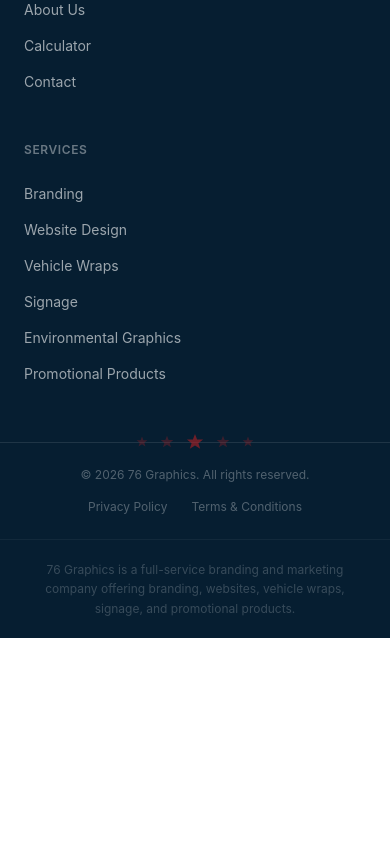
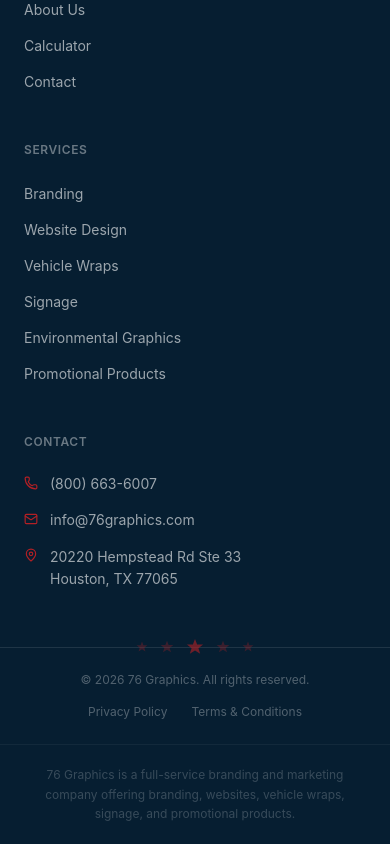
Before and after one commit to Starboymunir/76graphics, a Next.js app: page /terms in a window 390 px wide. Shown: the part 3389-4233 px from the top of the page. Before the commit the page ends 4027 px from the top, so only its background shows below. Built offline with nearby package versions, Linux system fonts and the light colour scheme; a web font is replaced by a local one.

Commit message:
feat: surface phone (800) 663-6007 in navbar, footer Contact column, and final CTA

```diff
--- a/src/components/FinalCTA.tsx
+++ b/src/components/FinalCTA.tsx
@@ -1,7 +1,7 @@
 "use client";
 
 import { motion } from "framer-motion";
-import { ArrowRight } from "lucide-react";
+import { ArrowRight, Phone } from "lucide-react";
 import Link from "next/link";
 
 export default function FinalCTA() {
@@ -48,20 +48,21 @@
           className="flex flex-col sm:flex-row items-center justify-center gap-4"
         >
           <Link
-            href="#contact"
+            href="/contact"
             className="group inline-flex items-center gap-3 bg-[#b32025] text-white px-10 py-4 text-sm font-bold tracking-[0.15em] uppercase hover:bg-[#8f1a1e] transition-colors"
             style={{ fontFamily: "'Inter', sans-serif" }}
           >
             Start Your Project
             <ArrowRight size={16} className="group-hover:translate-x-1 transition-transform" />
           </Link>
-          <Link
-            href="/contact"
-            className="group inline-flex items-center gap-3 border border-white/20 text-white/60 hover:text-white hover:border-white/50 px-10 py-4 text-sm font-bold tracking-[0.15em] uppercase transition-all"
+          <a
+            href="tel:+18006636007"
+            className="group inline-flex items-center gap-3 border border-white/20 text-white hover:bg-white/5 hover:border-white/50 px-10 py-4 text-sm font-bold tracking-[0.15em] uppercase transition-all"
             style={{ fontFamily: "'Inter', sans-serif" }}
           >
-            Get a Quote
-          </Link>
+            <Phone size={16} className="text-[#b32025]" />
+            Call (800) 663-6007
+          </a>
         </motion.div>
       </div>
     </section>
--- a/src/components/Footer.tsx
+++ b/src/components/Footer.tsx
@@ -2,7 +2,7 @@
 
 import Image from "next/image";
 import Link from "next/link";
-import { Globe, Camera, Briefcase } from "lucide-react";
+import { Globe, Camera, Briefcase, Phone, Mail, MapPin } from "lucide-react";
 
 const NAV_LINKS = [
   { label: "Services", href: "#services" },
@@ -37,7 +37,7 @@
 
       {/* Top row */}
       <div className="max-w-7xl mx-auto px-6 lg:px-10 pt-20 pb-14">
-        <div className="grid grid-cols-1 lg:grid-cols-4 gap-12 lg:gap-8">
+        <div className="grid grid-cols-1 sm:grid-cols-2 lg:grid-cols-5 gap-12 lg:gap-8">
           {/* Brand */}
           <div className="lg:col-span-2">
             <Image
@@ -121,6 +121,44 @@
               ))}
             </ul>
           </div>
+
+          {/* Contact */}
+          <div>
+            <h4
+              className="text-white/40 text-xs font-semibold tracking-[0.25em] uppercase mb-6"
+              style={{ fontFamily: "'Inter', sans-serif" }}
+            >
+              Contact
+            </h4>
+            <ul className="space-y-4" style={{ fontFamily: "'Inter', sans-serif" }}>
+              <li>
+                <a
+                  href="tel:+18006636007"
+                  className="flex items-start gap-3 text-white/60 hover:text-white text-sm transition-colors duration-200 group"
+                >
+                  <Phone size={14} className="mt-0.5 text-[#b32025] shrink-0" />
+                  <span>(800) 663-6007</span>
+                </a>
+              </li>
+              <li>
+                <a
+                  href="mailto:info@76graphics.com"
+                  className="flex items-start gap-3 text-white/60 hover:text-white text-sm transition-colors duration-200 break-all"
+                >
+                  <Mail size={14} className="mt-0.5 text-[#b32025] shrink-0" />
+                  <span>info@76graphics.com</span>
+                </a>
+              </li>
+              <li className="flex items-start gap-3 text-white/60 text-sm leading-relaxed">
+                <MapPin size={14} className="mt-0.5 text-[#b32025] shrink-0" />
+                <span>
+                  20220 Hempstead Rd Ste 33
+                  <br />
+                  Houston, TX 77065
+                </span>
+              </li>
+            </ul>
+          </div>
         </div>
       </div>
 
--- a/src/components/Navbar.tsx
+++ b/src/components/Navbar.tsx
@@ -4,7 +4,7 @@
 import Image from "next/image";
 import Link from "next/link";
 import { usePathname } from "next/navigation";
-import { Menu, X, ChevronRight } from "lucide-react";
+import { Menu, X, ChevronRight, Phone } from "lucide-react";
 import { motion, AnimatePresence } from "framer-motion";
 
 const NAV_LINKS = [
@@ -75,6 +75,14 @@
 
           {/* CTA + Mobile toggle */}
           <div className="flex items-center gap-4">
+            <a
+              href="tel:+18006636007"
+              className="hidden md:inline-flex items-center gap-2 text-white/80 hover:text-white text-xs font-semibold tracking-[0.15em] uppercase transition-colors duration-200"
+              style={{ fontFamily: "'Inter', sans-serif" }}
+            >
+              <Phone size={14} className="text-[#b32025]" />
+              (800) 663-6007
+            </a>
             <Link
               href="/contact"
               className="hidden sm:inline-flex items-center gap-2 bg-[#b32025] hover:bg-[#8f181c] text-white text-xs font-bold tracking-[0.2em] uppercase px-6 py-3.5 transition-colors duration-200"
@@ -124,6 +132,15 @@
               >
                 Request a Quote
               </Link>
+              <a
+                href="tel:+18006636007"
+                onClick={() => setMobileOpen(false)}
+                className="mt-2 inline-flex items-center justify-center gap-2 border border-white/20 hover:border-white text-white text-xs font-semibold tracking-[0.2em] uppercase px-6 py-4 transition-colors duration-200 text-center"
+                style={{ fontFamily: "'Inter', sans-serif" }}
+              >
+                <Phone size={14} className="text-[#b32025]" />
+                (800) 663-6007
+              </a>
             </nav>
           </motion.div>
         )}
```
